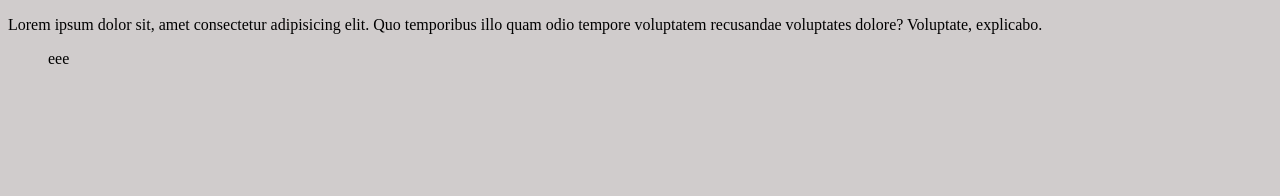
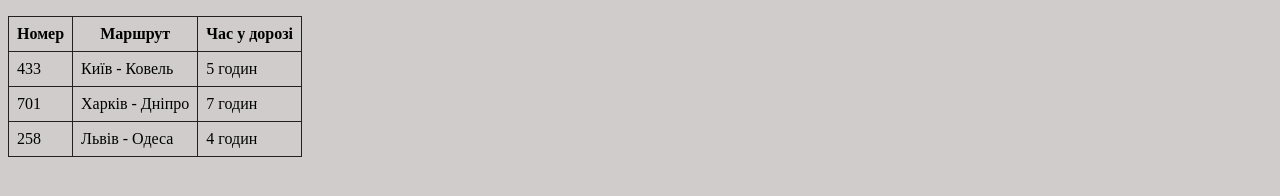
Before and after one commit to Alex8LSM/Test, a plain HTML site: page index.html in a window 1280 px wide. Drawn offline with Linux system fonts and the light colour scheme.

Commit message:
Main Files

```diff
--- a/CSS/style.css
+++ b/CSS/style.css
@@ -1,4 +1,18 @@
-body
-{
-    background-color: #c7c2c2d5;
+body {
+  background-color: #c7c2c2d5;
 }
+.schedule-body > tr > td:hover {
+  background-color: tomato;
+  color: white;
+}
+
+/* Оформлення таблиці */
+.schedule {
+  border-collapse: collapse;
+}
+
+.schedule th,
+.schedule td {
+  padding: 8px;
+  border: 1px solid #212121;
+}
--- a/index.html
+++ b/index.html
@@ -1,18 +1,42 @@
 <!DOCTYPE html>
 <html lang="en">
-<head>
-    <meta charset="UTF-8">
-    <meta http-equiv="X-UA-Compatible" content="IE=edge">
-    <meta name="viewport" content="width=device-width, initial-scale=1.0">
+  <head>
+    <meta charset="UTF-8" />
+    <meta http-equiv="X-UA-Compatible" content="IE=edge" />
+    <meta name="viewport" content="width=device-width, initial-scale=1.0" />
     <title>Document</title>
-    <link rel="stylesheet" href="./css/style.css">
-</head>
-<body>
-    <p>Lorem ipsum dolor sit, amet consectetur adipisicing elit. Quo temporibus illo quam odio tempore voluptatem recusandae voluptates dolore? Voluptate, explicabo.
-        <ul>
-                eee
-            </ul>
+    <link rel="stylesheet" href="./css/style.css" />
+  </head>
+  <body>
+    <table class="schedule">
+      <thead>
+        <tr>
+          <th>Номер</th>
+          <th>Маршрут</th>
+          <th>Час у дорозі</th>
+        </tr>
+      </thead>
 
-    </p>
-</body>
+      <tbody class="schedule-body">
+        <tr>
+          <td>433</td>
+          <td>Київ - Ковель</td>
+          <td>5 годин</td>
+        </tr>
+        <tr>
+          <td>701</td>
+          <td>Харків - Дніпро</td>
+          <td>7 годин</td>
+        </tr>
+        <tr>
+          <td>258</td>
+          <td>Львів - Одеса</td>
+          <td>4 годин</td>
+
+          <p></p>
+          <p></p>
+        </tr>
+      </tbody>
+    </table>
+  </body>
 </html>
```
Also changed, not shown: 1 other file.
